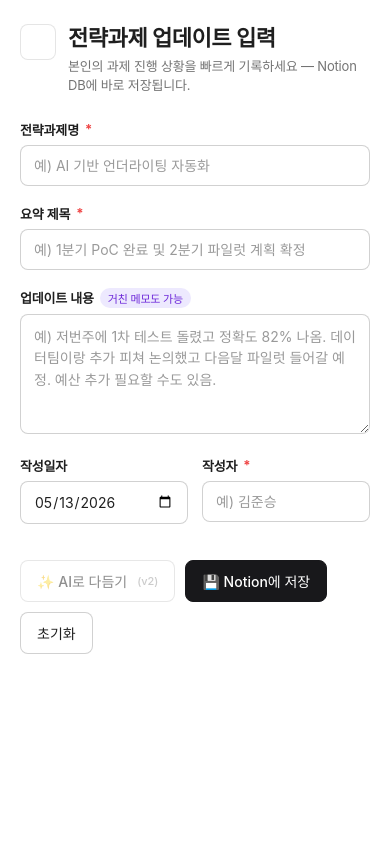
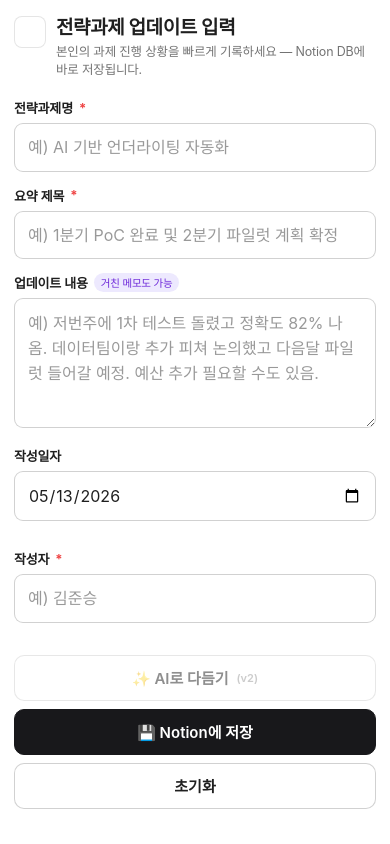
Before and after one commit to dataagentkim-cpu/notion-update-form, a plain HTML site: page public/index.html in a window 390 px wide. Drawn offline with Linux system fonts and the light colour scheme.

Commit message:
Mobile-first UX: 16px inputs (no iOS zoom), stack rows below 520px, 46px touch targets, safe-area insets, reduced motion

```diff
--- a/public/index.html
+++ b/public/index.html
@@ -2,7 +2,7 @@
 <html lang="ko">
 <head>
 <meta charset="UTF-8" />
-<meta name="viewport" content="width=device-width, initial-scale=1.0" />
+<meta name="viewport" content="width=device-width, initial-scale=1.0, maximum-scale=1, viewport-fit=cover" />
 <meta name="color-scheme" content="light dark" />
 <title>전략과제 업데이트 입력</title>
 <style>
@@ -27,6 +27,8 @@
     --required:     #ef4444;
     --badge-bg:     #ede9fe;
     --badge-text:   #6d28d9;
+    --primary-bg:   #18181b;
+    --primary-text: #ffffff;
   }
   @media (prefers-color-scheme: dark) {
     :root {
@@ -43,49 +45,53 @@
       --danger-bg:    rgba(239, 68, 68, 0.2);
       --badge-bg:     rgba(109, 40, 217, 0.3);
       --badge-text:   #c4b5fd;
+      --primary-bg:   #f4f4f5;
+      --primary-text: #18181b;
     }
   }
 
-  body {
+  html, body {
     background: transparent;
     color: var(--text-primary);
     font-family: -apple-system, BlinkMacSystemFont, 'Apple SD Gothic Neo', 'Malgun Gothic', sans-serif;
     -webkit-font-smoothing: antialiased;
     letter-spacing: -0.011em;
-    padding: 24px 20px 36px;
+  }
+  body {
+    padding: 16px 14px calc(28px + env(safe-area-inset-bottom));
   }
   .container {
-    max-width: 720px;
+    max-width: 680px;
     margin: 0 auto;
   }
 
   /* Header */
   .header {
-    display: flex; align-items: flex-start; gap: 12px;
-    margin-bottom: 24px;
+    display: flex; align-items: flex-start; gap: 10px;
+    margin-bottom: 18px;
   }
   .header-icon {
     flex-shrink: 0;
-    width: 36px; height: 36px;
+    width: 32px; height: 32px;
     border-radius: 8px;
     border: 1.5px solid var(--card-border);
     background: var(--card-bg);
   }
-  .header-text { flex: 1; }
+  .header-text { flex: 1; min-width: 0; }
   .header-title {
-    font-size: 22px; font-weight: 700; line-height: 1.3;
+    font-size: 19px; font-weight: 700; line-height: 1.3;
     letter-spacing: -0.02em;
-    margin-bottom: 4px;
+    margin-bottom: 2px;
   }
   .header-sub {
-    font-size: 13px; color: var(--text-secondary);
+    font-size: 12.5px; color: var(--text-secondary);
     line-height: 1.5;
   }
 
   /* Fields */
-  .field { margin-bottom: 18px; }
+  .field { margin-bottom: 14px; }
   .field-label {
-    display: flex; align-items: center; gap: 6px;
+    display: flex; align-items: center; flex-wrap: wrap; gap: 6px;
     font-size: 13px; font-weight: 600;
     color: var(--text-primary);
     margin-bottom: 6px;
@@ -93,29 +99,40 @@
   .req { color: var(--required); font-weight: 700; }
   .badge {
     display: inline-block;
-    padding: 2px 8px;
+    padding: 2px 7px;
     background: var(--badge-bg);
     color: var(--badge-text);
-    font-size: 11px; font-weight: 500;
+    font-size: 10.5px; font-weight: 500;
     border-radius: 10px;
   }
 
-  .field-row { display: grid; grid-template-columns: 1fr 1fr; gap: 14px; }
+  .field-row {
+    display: grid;
+    grid-template-columns: 1fr;
+    gap: 14px;
+  }
+  @media (min-width: 520px) {
+    .field-row { grid-template-columns: 1fr 1fr; }
+  }
 
   .input, .textarea {
     width: 100%;
-    padding: 11px 13px;
+    padding: 12px 13px;
     background: var(--input-bg);
     border: 1.5px solid var(--input-border);
-    border-radius: 8px;
+    border-radius: 9px;
     font-family: inherit;
-    font-size: 14px;
+    /* 16px prevents iOS Safari from zooming on focus */
+    font-size: 16px;
+    line-height: 1.4;
     color: var(--text-primary);
     transition: border-color 0.15s, box-shadow 0.15s;
+    -webkit-appearance: none;
+    appearance: none;
   }
   .textarea {
     resize: vertical;
-    min-height: 120px;
+    min-height: 130px;
     line-height: 1.55;
   }
   .input:focus, .textarea:focus {
@@ -126,50 +143,57 @@
   .input::placeholder, .textarea::placeholder {
     color: var(--text-tertiary);
   }
+  /* Make date input look consistent */
+  input[type="date"] {
+    min-height: 46px;
+  }
 
   /* Buttons */
   .actions {
-    display: flex; gap: 10px; flex-wrap: wrap;
+    display: grid;
+    grid-template-columns: 1fr;
+    gap: 8px;
     margin-top: 18px;
   }
+  @media (min-width: 520px) {
+    .actions { grid-template-columns: auto 1fr auto; }
+  }
   .btn {
-    display: inline-flex; align-items: center; gap: 6px;
-    padding: 10px 16px;
+    display: inline-flex; align-items: center; justify-content: center;
+    gap: 6px;
+    min-height: 46px;
+    padding: 0 18px;
     background: var(--card-bg);
     border: 1.5px solid var(--input-border);
-    border-radius: 8px;
+    border-radius: 10px;
     font-family: inherit;
-    font-size: 14px; font-weight: 500;
+    font-size: 15px; font-weight: 600;
     color: var(--text-primary);
     cursor: pointer;
     transition: background 0.15s, border-color 0.15s, transform 0.05s;
+    -webkit-tap-highlight-color: transparent;
+    touch-action: manipulation;
   }
   .btn:hover { border-color: var(--text-secondary); }
-  .btn:active { transform: scale(0.98); }
+  .btn:active { transform: scale(0.985); }
   .btn:disabled {
     cursor: not-allowed;
     opacity: 0.5;
   }
   .btn-primary {
-    background: #18181b;
-    color: #ffffff;
-    border-color: #18181b;
+    background: var(--primary-bg);
+    color: var(--primary-text);
+    border-color: var(--primary-bg);
   }
-  .btn-primary:hover { background: #27272a; border-color: #27272a; }
-  @media (prefers-color-scheme: dark) {
-    .btn-primary {
-      background: #f4f4f5;
-      color: #18181b;
-      border-color: #f4f4f5;
-    }
-    .btn-primary:hover { background: #e4e4e7; border-color: #e4e4e7; }
+  .btn-primary:hover {
+    filter: brightness(1.08);
   }
 
   /* Status banner */
   .status {
-    margin-top: 16px;
+    margin-top: 14px;
     padding: 12px 14px;
-    border-radius: 8px;
+    border-radius: 9px;
     font-size: 14px;
     line-height: 1.5;
     display: none;
@@ -179,10 +203,14 @@
   .status-error   { background: var(--danger-bg);  color: var(--danger); }
   .status-info    { background: var(--accent-bg);  color: var(--accent); }
 
-  /* Hint for AI button when disabled */
   .ai-hint {
     font-size: 11px; color: var(--text-tertiary);
-    margin-left: 4px;
+    margin-left: 2px;
+  }
+
+  /* Reduce motion */
+  @media (prefers-reduced-motion: reduce) {
+    * { transition: none !important; animation: none !important; }
   }
 </style>
 </head>
@@ -200,13 +228,15 @@
     <div class="field">
       <label class="field-label" for="initiative">전략과제명 <span class="req">*</span></label>
       <input id="initiative" class="input" type="text" required
-             placeholder="예) AI 기반 언더라이팅 자동화" autocomplete="off"/>
+             placeholder="예) AI 기반 언더라이팅 자동화" autocomplete="off"
+             inputmode="text" autocapitalize="off"/>
     </div>
 
     <div class="field">
       <label class="field-label" for="summary">요약 제목 <span class="req">*</span></label>
       <input id="summary" class="input" type="text" required
-             placeholder="예) 1분기 PoC 완료 및 2분기 파일럿 계획 확정"/>
+             placeholder="예) 1분기 PoC 완료 및 2분기 파일럿 계획 확정"
+             autocomplete="off"/>
     </div>
 
     <div class="field">
@@ -225,23 +255,21 @@
       <div class="field">
         <label class="field-label" for="author">작성자 <span class="req">*</span></label>
         <input id="author" class="input" type="text" required
-               placeholder="예) 김준승" autocomplete="off"/>
+               placeholder="예) 김준승" autocomplete="name"/>
       </div>
     </div>
 
     <div class="actions">
-      <button type="button" id="btnAI" class="btn" disabled title="준비 중">✨ AI로 다듬기 <span class="ai-hint">(v2)</span></button>
+      <button type="button" id="btnAI" class="btn" disabled title="준비 중">✨ AI로 다듬기<span class="ai-hint">(v2)</span></button>
       <button type="submit" id="btnSave" class="btn btn-primary">💾 Notion에 저장</button>
       <button type="button" id="btnReset" class="btn">초기화</button>
     </div>
 
-    <div id="status" class="status"></div>
+    <div id="status" class="status" role="status" aria-live="polite"></div>
   </form>
 </div>
 
 <script>
-  // Worker endpoint (replace with your deployed URL after Cloudflare deploy)
-  // Example: https://notion-update-form.<your-subdomain>.workers.dev
   const WORKER_URL = 'https://notion-update-form.dataagentkim.workers.dev';
 
   const $ = (id) => document.getElementById(id);
@@ -251,12 +279,17 @@
   const btnSave = $('btnSave');
   const btnReset = $('btnReset');
 
-  // Default 작성일자 = today
-  dateInput.value = new Date().toISOString().slice(0, 10);
+  // Default 작성일자 = today (local)
+  const now = new Date();
+  const offsetMs = now.getTimezoneOffset() * 60000;
+  dateInput.value = new Date(now - offsetMs).toISOString().slice(0, 10);
 
   function showStatus(message, type) {
     status.textContent = message;
     status.className = 'status show status-' + type;
+    if (type === 'success') {
+      try { window.scrollTo({ top: 0, behavior: 'smooth' }); } catch {}
+    }
   }
   function hideStatus() {
     status.className = 'status';
@@ -265,7 +298,7 @@
 
   btnReset.addEventListener('click', () => {
     form.reset();
-    dateInput.value = new Date().toISOString().slice(0, 10);
+    dateInput.value = new Date(Date.now() - offsetMs).toISOString().slice(0, 10);
     hideStatus();
   });
 
@@ -290,14 +323,14 @@
         headers: { 'Content-Type': 'application/json' },
         body: JSON.stringify(payload),
       });
-      const data = await res.json();
+      const data = await res.json().catch(() => ({}));
       if (!res.ok) throw new Error(data.error || ('서버 오류 ' + res.status));
 
       const warnings = (data.warnings || []).join(' / ');
       const msg = '✅ Notion에 저장되었습니다.' + (warnings ? ' (' + warnings + ')' : '');
       showStatus(msg, 'success');
 
-      // Soft-reset content fields (keep author/initiative for repeated entries)
+      // Soft-reset: keep 작성자/전략과제명 for repeated entries
       $('summary').value = '';
       $('content').value = '';
     } catch (err) {
```
